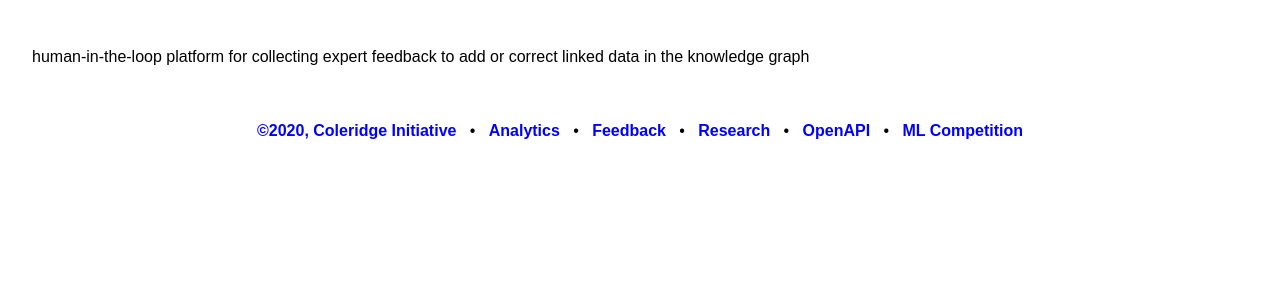
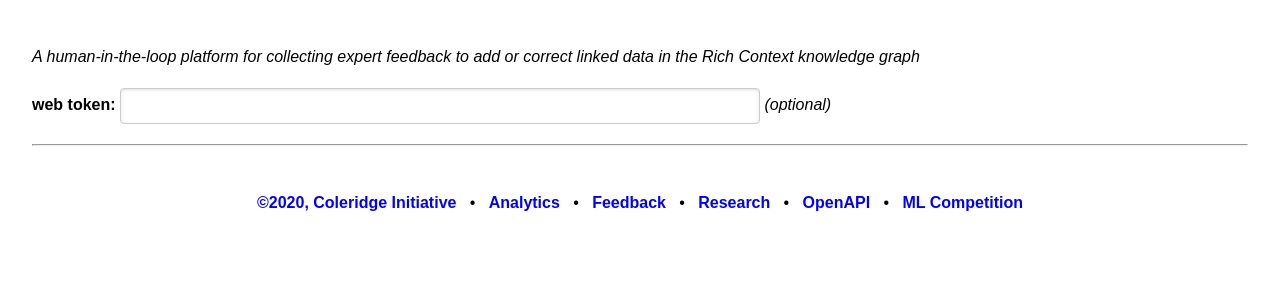
Before and after one commit to Coleridge-Initiative/RCServer, a Python web app: template templates/hitl.html in a window 1280 px wide. Shown: the top 300 px of the page. Run offline with Jinja, Linux system fonts and the light colour scheme; the template is opened without the code that fills it, so the values that code supplies are empty.

Commit message:
WIP add feedback forms

```diff
--- /dev/null
+++ b/templates/feedback.html
@@ -0,0 +1,18 @@
+<form
+ id="feedback"
+ class="pure-form"
+>
+<fieldset>
+<strong>
+<label for="jwt">web token:</label>
+</strong>
+<input
+ name="jwt"
+ type="text"
+ style="width: 40em;"
+/>
+<em>
+<label>(optional)</label>
+</em>
+</fieldset>
+</form>
--- a/templates/hitl.html
+++ b/templates/hitl.html
@@ -11,11 +11,15 @@
 <body>
 <div id="content" class="pure-g">
 
-  <div class="pure-u-1 pure-u-md-4-4">
-    <p style="padding:2em">
-human-in-the-loop platform for collecting expert feedback to add or
-correct linked data in the knowledge graph
-   </p>
+  <div id="hitl" class="pure-u-1 pure-u-md-4-4">
+    <p>
+    <em>
+A human-in-the-loop platform for collecting expert feedback to add or
+correct linked data in the Rich Context knowledge graph
+    </em>
+    </p>
+    {% include "feedback.html" %}
+    <hr/>
   </div>
     {% include "footer.html" %}
   </div>
--- a/templates/style.css
+++ b/templates/style.css
@@ -84,6 +84,10 @@ body {
 	border: none;
 }
 
+#hitl {
+	padding: 2em;
+}
+
 #footer {
 	text-align: center;
 	padding: .5em;
```
